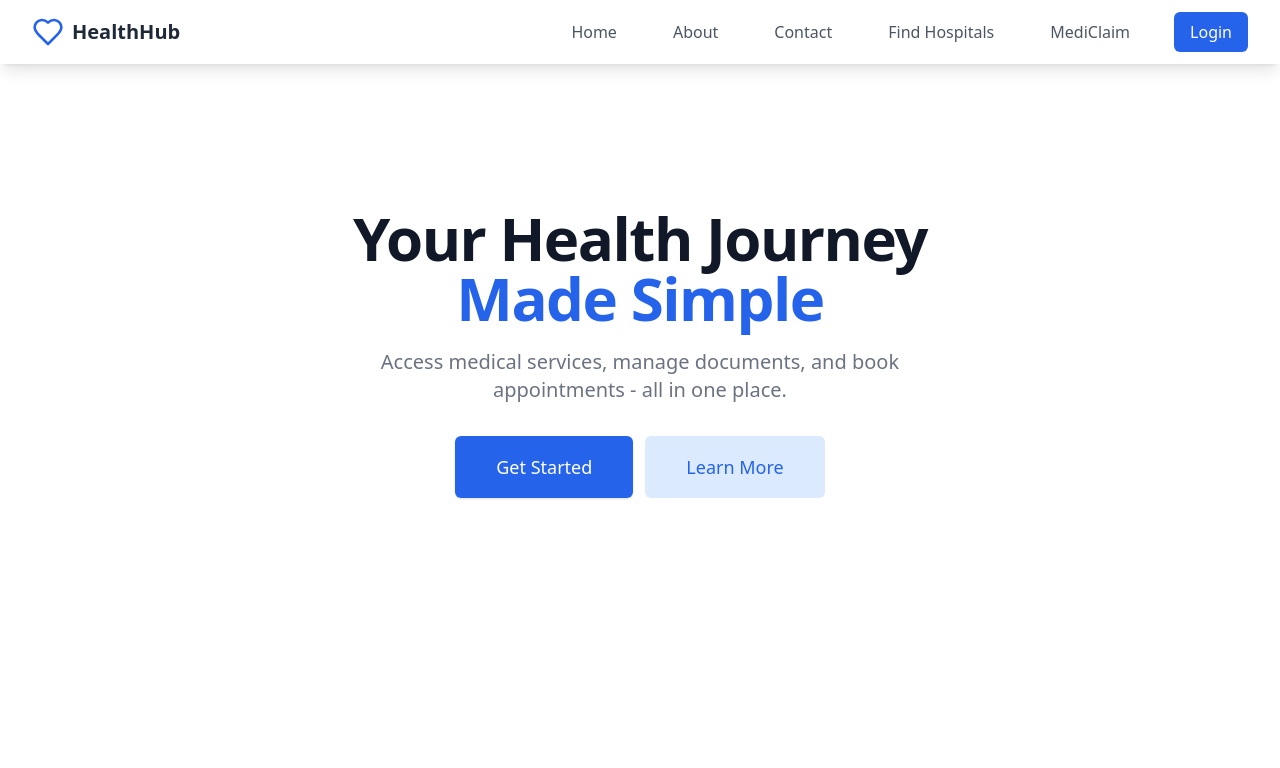
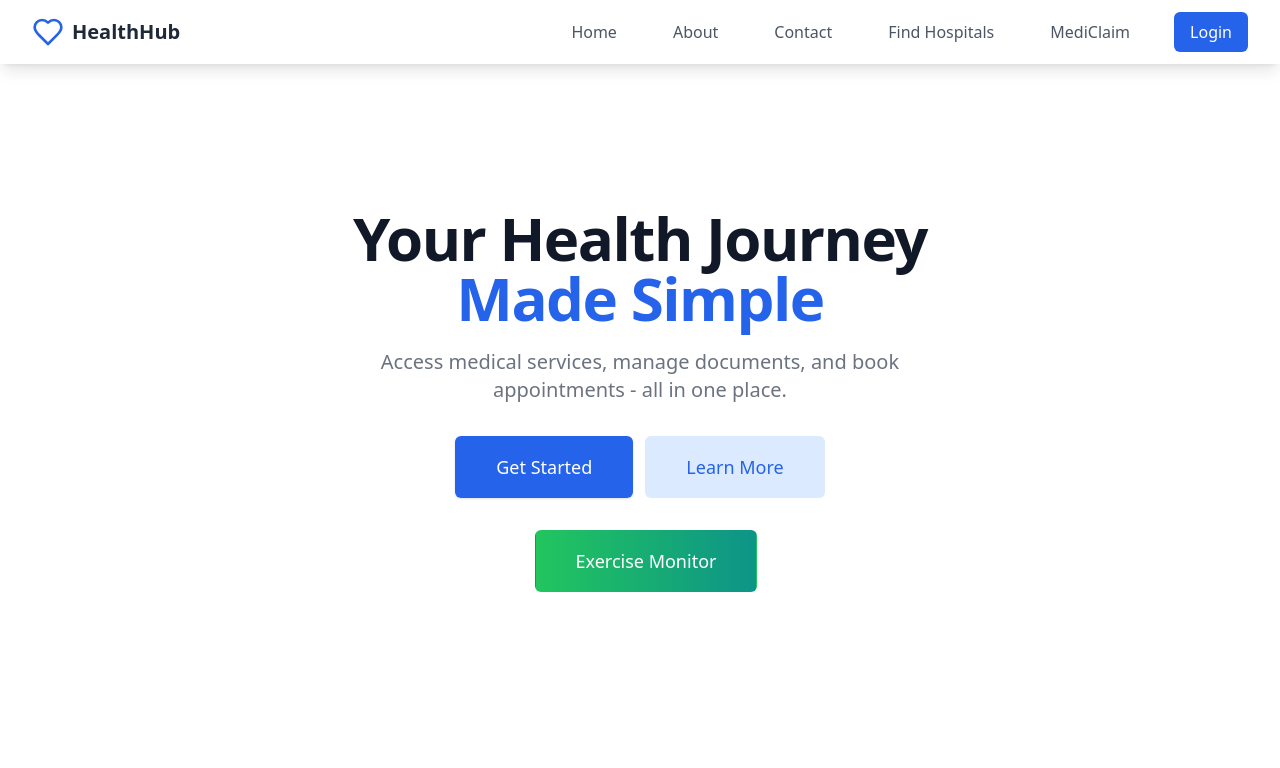
Before and after one commit to Navneet1206/Game_changers_Hackverse, a React (Vite) app: page / in a window 1280 px wide. Shown: the top 768 px of the page. Built offline with nearby package versions, Linux system fonts and the light colour scheme.

Commit message:
Home page updated

```diff
--- a/src/pages/Home.tsx
+++ b/src/pages/Home.tsx
@@ -34,6 +34,18 @@ function Home() {
                     </a>
                   </div>
                 </div>
+
+                <div className="mt-5 sm:mt-8 sm:flex sm:justify-center">
+                  <div className="mt-3 sm:mt-0 sm:ml-3">
+                    <a
+                      href="http://127.0.0.1:5000/"
+                      className="flex items-center justify-center px-8 py-3 border border-transparent text-base font-medium rounded-md text-white bg-gradient-to-r from-green-500 to-teal-600 hover:from-teal-600 hover:to-green-700 transform transition-all duration-300 ease-in-out hover:scale-105 md:py-4 md:text-lg md:px-10"
+                      target='_blank'
+                    >
+                      Exercise Monitor
+                    </a>
+                  </div>
+                </div>
               </div>
             </main>
           </div>
```
